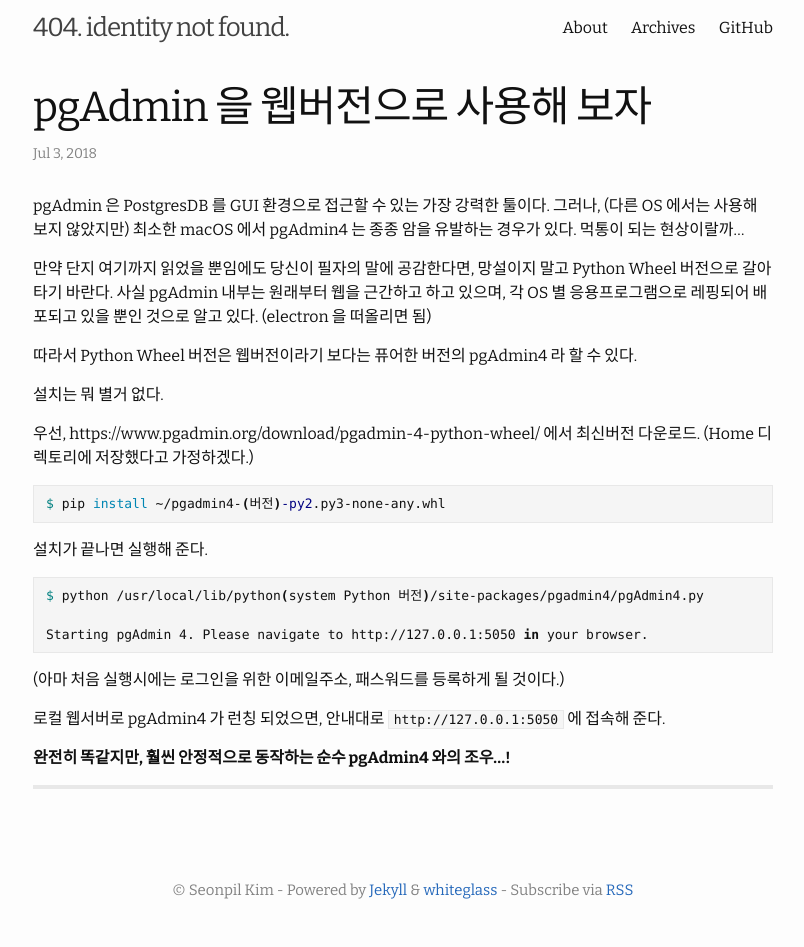
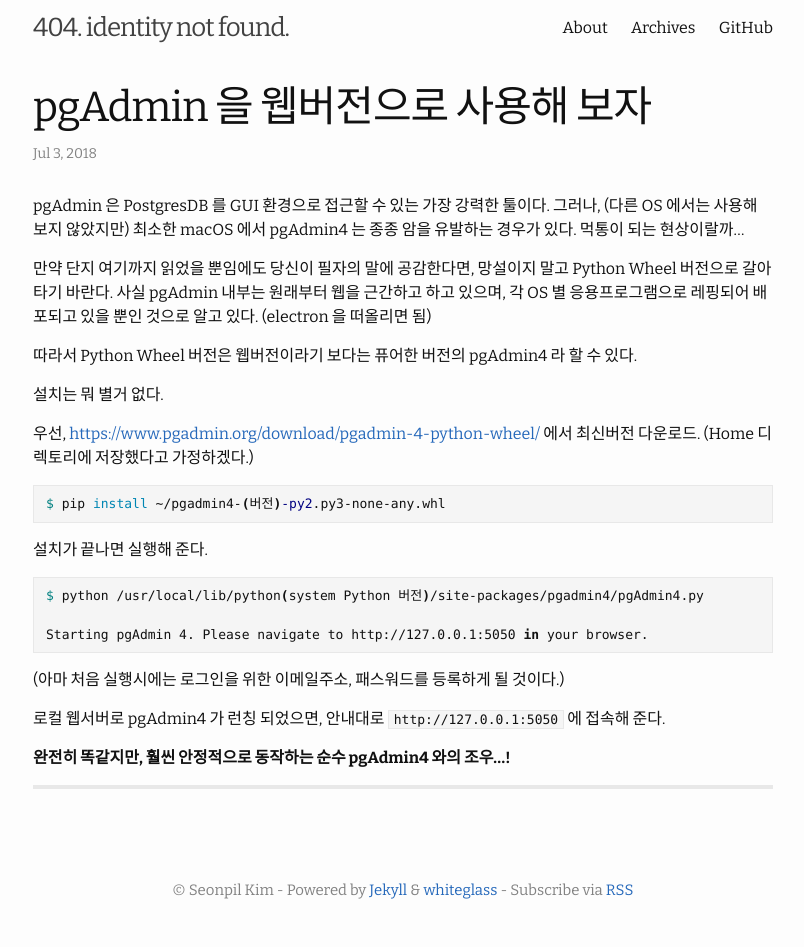
Before and after one commit to cooldplay/cooldplay.github.io, a Jekyll site: the page built from _posts/2018-07-03-pgAdmin-python-whell-version.md, in a window 1280 px wide. Shown: the whole page, without its empty margins (237-1041 px from the left). Built offline with Jekyll 4.4.1, drawn with Linux system fonts in a browser that asks for light colours; part of the change alters nothing that is shown.

Commit message:
no message

````diff
--- a/_posts/2018-07-03-pgAdmin-python-whell-version.md
+++ b/_posts/2018-07-03-pgAdmin-python-whell-version.md
@@ -14,7 +14,7 @@ pgAdmin 은 PostgresDB 를 GUI 환경으로 접근할 수 있는 가장 강력
 
 설치는 뭐 별거 없다.
 
-우선, https://www.pgadmin.org/download/pgadmin-4-python-wheel/ 에서 최신버전 다운로드.
+우선, [https://www.pgadmin.org/download/pgadmin-4-python-wheel/](https://www.pgadmin.org/download/pgadmin-4-python-wheel/) 에서 최신버전 다운로드.
 (Home 디렉토리에 저장했다고 가정하겠다.)
 ``` sh
 $ pip install ~/pgadmin4-(버전)-py2.py3-none-any.whl
````
